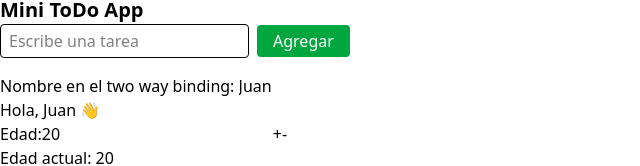
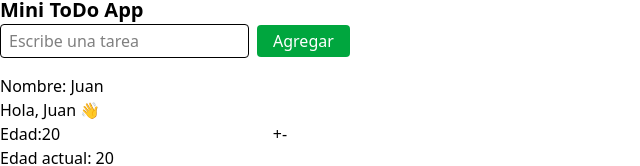
Before and after one commit to Miguel-T24/First_Angular_Proyect, an Angular app: page / in a window 1280 px wide. Shown: the part 2432-2598 px from the top of the page, without its empty margins (0-640 px from the left). Built offline with nearby package versions, Linux system fonts and the light colour scheme.

Commit message:
algunas correciones en el readme

```diff
--- a/src/app/app.html
+++ b/src/app/app.html
@@ -118,15 +118,19 @@ transition"
 
 <!-- Two Way Binding -->
 <!-- 1) Texto -->
-<label>Nombre en el two way binding: </label>
+<label>Nombre: </label>
 <input type="text" [(ngModel)]="name_twb">
 <p>Hola, {{ name_twb }} 👋</p>
 
 <!-- 2) Número + botones -->
 <label>Edad:</label>
 <input type="number" [(ngModel)]="age_twb">
-<button (click)="age_twb = age_twb + 1">+</button>
-<button (click)="age_twb = age_twb - 1">-</button>
+<button
+(click) ="age_twb = age_twb + 1"
+>+</button>
+<button
+(click) ="age_twb = age_twb - 1"
+>-</button>
 <p>Edad actual: {{ age_twb }}</p>
 
 <!-- 3) Checkbox -->
```
Also changed, not shown: 1 other file (tests, documents, lock files or other folders).
